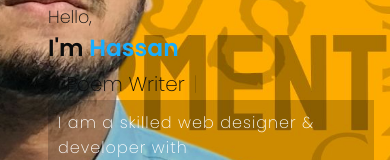
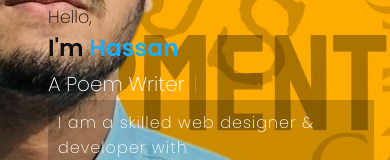
Before and after one commit to hassanmurad-byet/Portfolio-Hassan, a React (Create React App) app: page / in a window 390 px wide. Shown: the part 341-501 px from the top of the page. Built offline with nearby package versions, Linux system fonts and the light colour scheme.

Commit message:
Update intor.css

```diff
--- a/src/components/Intro/intor.css
+++ b/src/components/Intro/intor.css
@@ -150,6 +150,10 @@
         width: 14px;    /* Further reduce image size */
         height: 14px;
       }
+       .type{
+       color: white;
+     }
+
 
 
 
```
